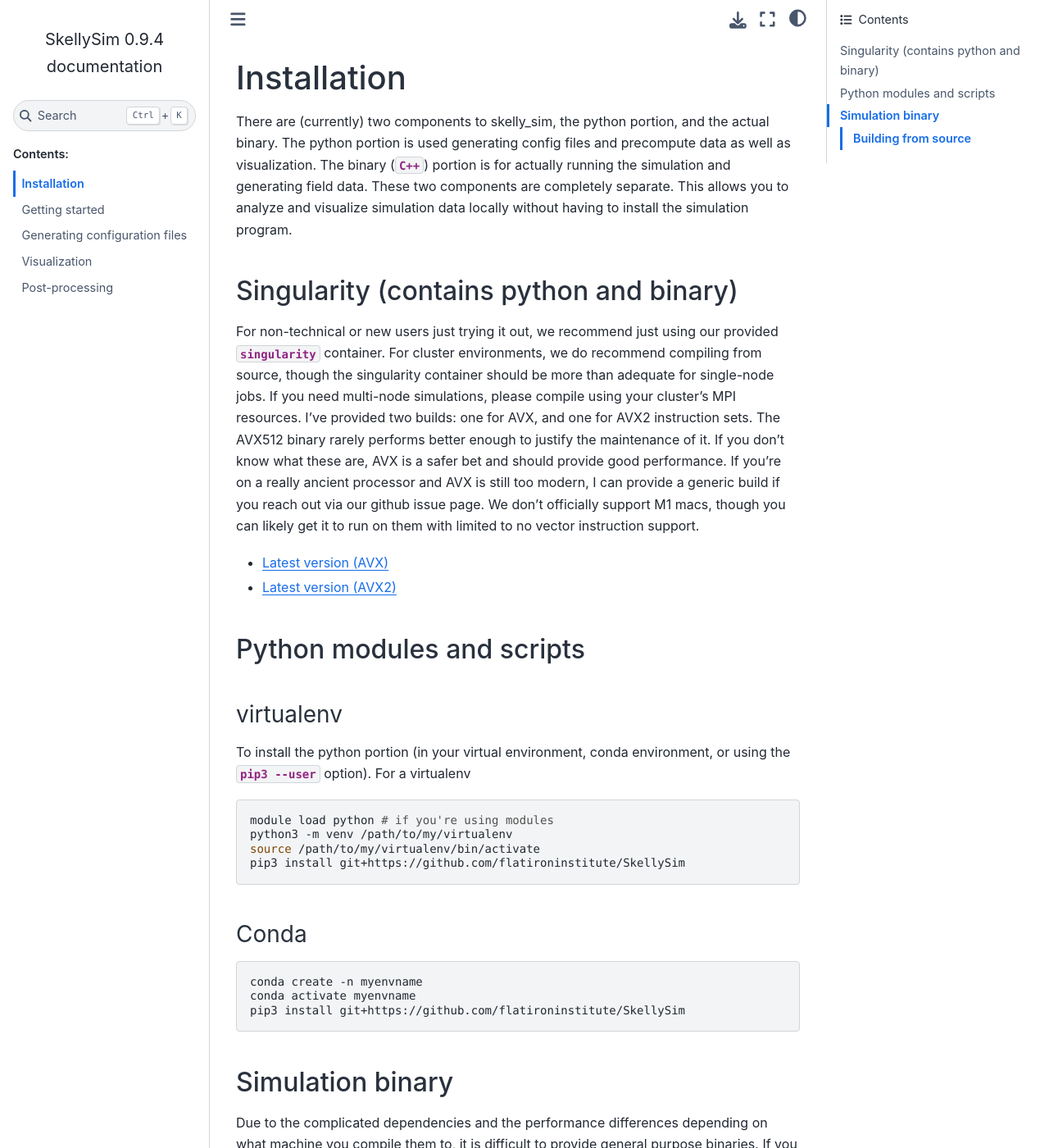
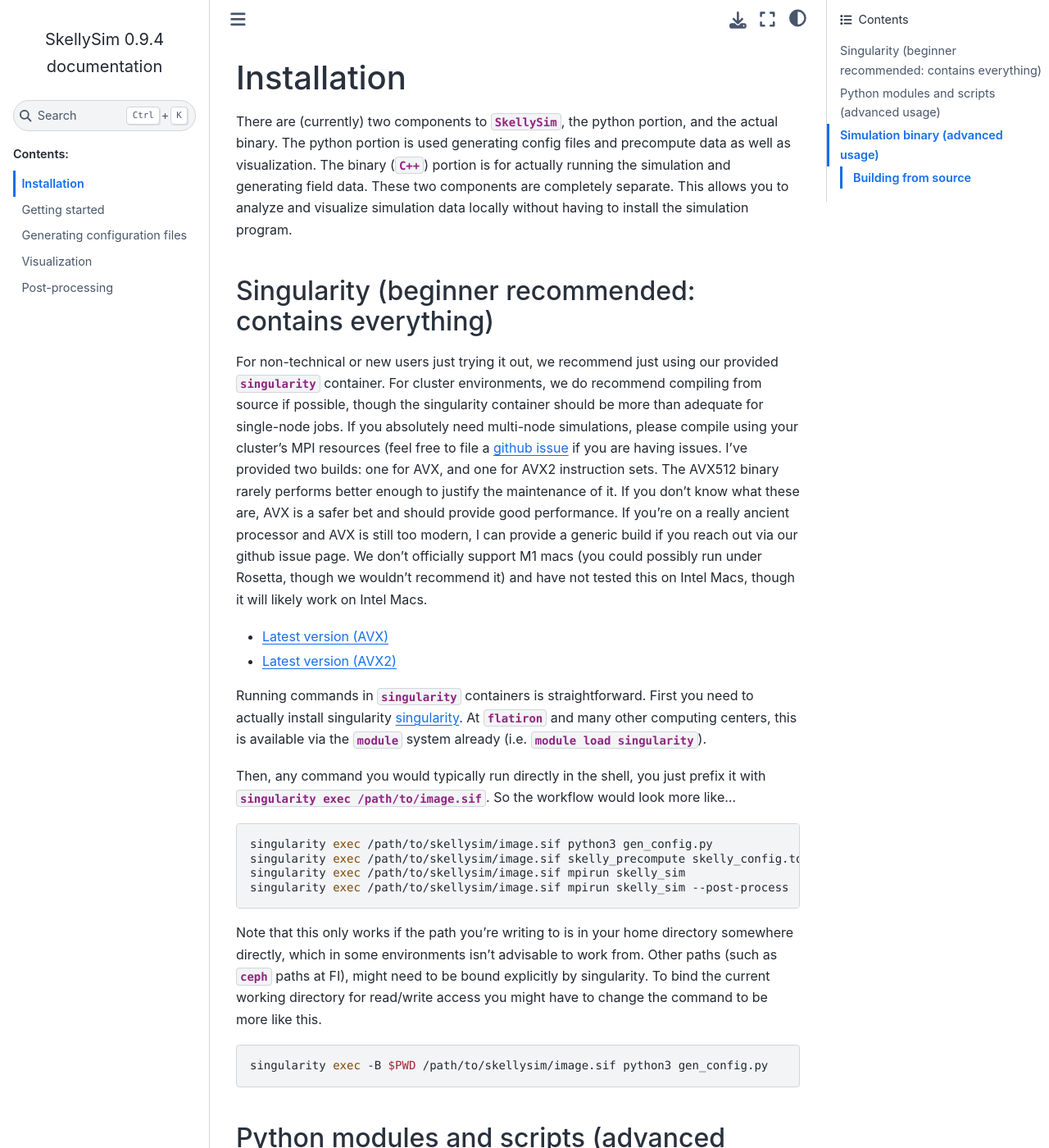
Before and after one commit to flatironinstitute/SkellySim, a Sphinx documentation site: the page built from docs/source/installation.rst, in a window 1280 px wide and 1400 px high. Shown: the whole window at 82% size. Built offline with Sphinx 7.4.7 and the Sphinx Book theme 1.1.4, drawn with Linux system fonts in a browser that asks for light colours; some of the changed text lies outside the part shown.

Commit message:
userdoc: add more singularity stuff

```diff
--- a/docs/source/installation.rst
+++ b/docs/source/installation.rst
@@ -3,33 +3,60 @@
 Installation
 ============
 
-There are (currently) two components to skelly_sim, the python portion, and the actual
+There are (currently) two components to :obj:`SkellySim`, the python portion, and the actual
 binary. The python portion is used generating config files and precompute data as well as
 visualization. The binary (:obj:`C++`) portion is for actually running the simulation and
 generating field data. These two components are completely separate. This allows you to analyze
 and visualize simulation data locally without having to install the simulation program.
 
-Singularity (contains python and binary)
-~~~~~~~~~~~~~~~~~~~~~~~~~~~~~~~~~~~~~~~~
+Singularity (beginner recommended: contains everything)
+~~~~~~~~~~~~~~~~~~~~~~~~~~~~~~~~~~~~~~~~~~~~~~~~~~~~~~~
 
 For non-technical or new users just trying it out, we recommend just using our provided
-:obj:`singularity` container. For cluster environments, we do recommend compiling from source,
-though the singularity container should be more than adequate for single-node jobs. If you need
-multi-node simulations, please compile using your cluster's MPI resources. I've provided two
-builds: one for AVX, and one for AVX2 instruction sets. The AVX512 binary rarely performs
-better enough to justify the maintenance of it. If you don't know what these are, AVX is a
-safer bet and should provide good performance. If you're on a really ancient processor and AVX
-is still too modern, I can provide a generic build if you reach out via our github issue
-page. We don't officially support M1 macs, though you can likely get it to run on them with
-limited to no vector instruction support.
-
+:obj:`singularity` container. For cluster environments, we do recommend compiling from source
+if possible, though the singularity container should be more than adequate for single-node
+jobs. If you absolutely need multi-node simulations, please compile using your cluster's MPI
+resources (feel free to file a `github issue
+<https://github.com/flatironinstitute/skellysim/issues>`_ if you are having issues. I've
+provided two builds: one for AVX, and one for AVX2 instruction sets. The AVX512 binary rarely
+performs better enough to justify the maintenance of it. If you don't know what these are, AVX
+is a safer bet and should provide good performance. If you're on a really ancient processor and
+AVX is still too modern, I can provide a generic build if you reach out via our github issue
+page. We don't officially support M1 macs (you could possibly run under Rosetta, though we
+wouldn't recommend it) and have not tested this on Intel Macs, though it will likely work on
+Intel Macs.
 
 - `Latest version (AVX) <https://users.flatironinstitute.org/~rblackwell/skellysim_singularity/skelly_sim_avx_latest.sif>`_
 - `Latest version (AVX2) <https://users.flatironinstitute.org/~rblackwell/skellysim_singularity/skelly_sim_avx2_latest.sif>`_
 
+Running commands in :obj:`singularity` containers is straightforward. First you need to
+actually install singularity `singularity <https://sylabs.io/singularity>`_. At :obj:`flatiron`
+and many other computing centers, this is available via the :obj:`module` system already (i.e. :obj:`module load singularity`).
 
-Python modules and scripts
-~~~~~~~~~~~~~~~~~~~~~~~~~~
+Then, any command you would typically run directly in the shell, you just prefix it with
+:obj:`singularity exec /path/to/image.sif`. So the workflow would look more like...
+
+.. code-block:: bash
+
+    singularity exec /path/to/skellysim/image.sif python3 gen_config.py
+    singularity exec /path/to/skellysim/image.sif skelly_precompute skelly_config.toml
+    singularity exec /path/to/skellysim/image.sif mpirun skelly_sim
+    singularity exec /path/to/skellysim/image.sif mpirun skelly_sim --post-process
+
+
+Note that this only works if the path you're writing to is in your home directory somewhere
+directly, which in some environments isn't advisable to work from. Other paths (such as
+:obj:`ceph` paths at FI), might need to be bound explicitly by singularity. To bind the current
+working directory for read/write access you might have to change the command to be more like
+this.
+
+.. code-block:: bash
+
+    singularity exec -B $PWD /path/to/skellysim/image.sif python3 gen_config.py
+
+
+Python modules and scripts (advanced usage)
+~~~~~~~~~~~~~~~~~~~~~~~~~~~~~~~~~~~~~~~~~~~
 
 virtualenv
 ----------
@@ -55,8 +82,8 @@
     pip3 install git+https://github.com/flatironinstitute/SkellySim
 
 
-Simulation binary
-~~~~~~~~~~~~~~~~~
+Simulation binary (advanced usage)
+~~~~~~~~~~~~~~~~~~~~~~~~~~~~~~~~~~
 
 Due to the complicated dependencies and the performance differences depending on what machine
 you compile them to, it is difficult to provide general purpose binaries. If you don't need any
```
